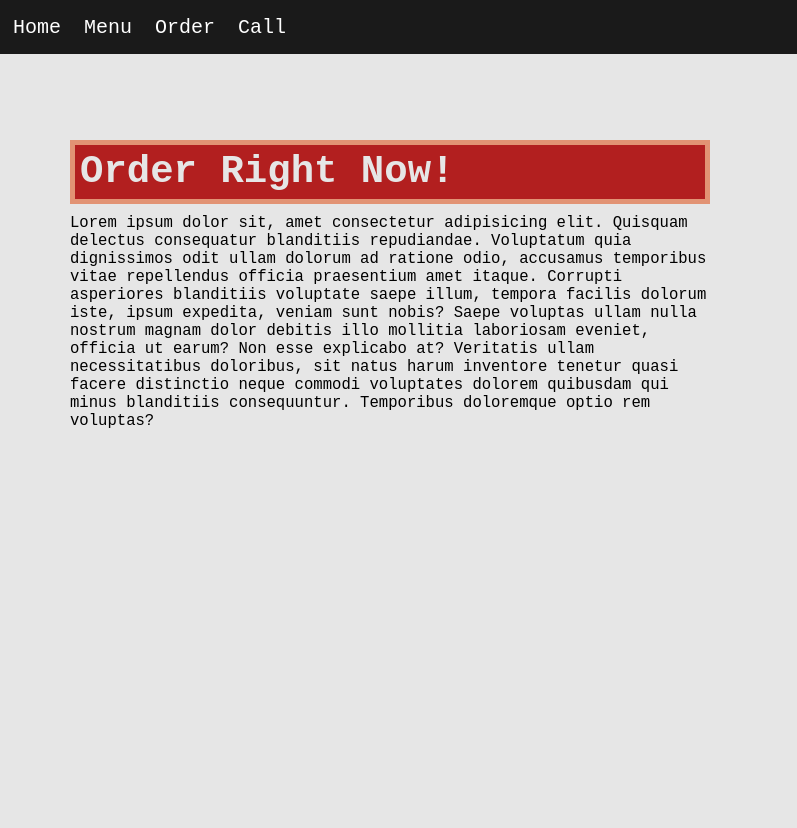
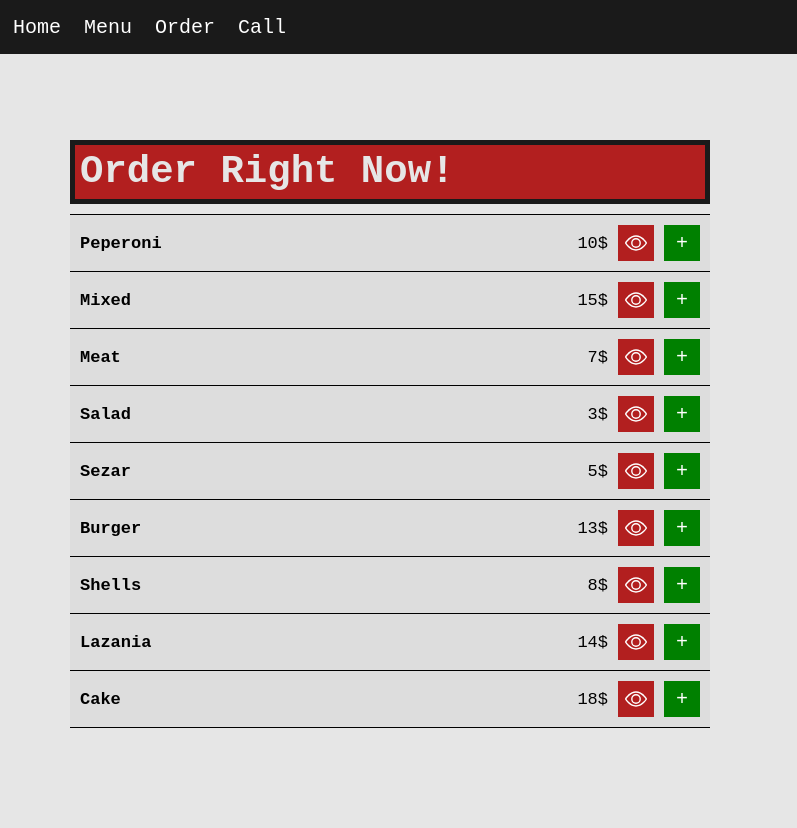
Before and after one commit to Cubical22/Food-Menu-Design, a plain HTML site: page Index.html in a window 1280 px wide. Shown: the full height of the page, 0-797 px from the left. Before the commit the page ends 800 px from the top, so only its background shows below. Drawn offline with Linux system fonts and the light colour scheme.

Commit message:
made a list that holds all orders + some css changes

```diff
--- a/Index.html
+++ b/Index.html
@@ -3,7 +3,8 @@
 <head>
     <meta charset="UTF-8">
     <meta name="viewport"
-          content="width=device-width, user-scalable=no, initial-scale=1.0, maximum-scale=1.0, minimum-scale=1.0">
+          content="width=device-width, user-scalable=no,
+           initial-scale=1.0, maximum-scale=1.0, minimum-scale=1.0">
     <meta http-equiv="X-UA-Compatible" content="ie=edge">
     <title>Main Page Design Idea</title>
     <link rel="stylesheet" href="css/main.css">
@@ -20,12 +21,56 @@
     </nav>
     <div class="main-content-holder">
         <h1 class="content-header">Order Right Now!</h1>
-        <p class="content-info">Lorem ipsum dolor sit, amet consectetur adipisicing elit. Quisquam delectus consequatur blanditiis repudiandae. Voluptatum quia dignissimos odit ullam dolorum ad ratione odio, accusamus temporibus vitae repellendus officia praesentium amet itaque.
-        Corrupti asperiores blanditiis voluptate saepe illum, tempora facilis dolorum iste, ipsum expedita, veniam sunt nobis? Saepe voluptas ullam nulla nostrum magnam dolor debitis illo mollitia laboriosam eveniet, officia ut earum?
-        Non esse explicabo at? Veritatis ullam necessitatibus doloribus, sit natus harum inventore tenetur quasi facere distinctio neque commodi voluptates dolorem quibusdam qui minus blanditiis consequuntur. Temporibus doloremque optio rem voluptas?</p>
+        <div class="order-list" id="order-list">
+            <!-- <div class="order">
+                <h3 class="order-name">peperony</h3>
+                <div class="order-ordering-side">
+                    <p class="order-prize">10$</p>
+                    <button aria-describedby="view button" title="view button"
+                    type="button" class="order-view-button"><img src="/assets/eye-off.svg" alt=""></button>
+                    <button type="button" title="add to orders" class="order-add-button">+</button>
+                </div>
+            </div> -->
+        </div>
+        <div class="bottom-space"></div>
     </div>
 
     <div class="bg-cross-line"></div>
     <img src="assets/pizza.png" alt="" class="floating-pizza-img">
+
+    <!-- this script is used to add the menu as items. the point is using this approach, we will
+    be able to not only change these values real-time, but also even fetch them from a server, and ... -->
+    <script>
+        const orders = [
+            {name: "Peperoni", prize: 10},
+            {name: "Mixed", prize: 15},
+            {name: "Meat", prize: 7},
+            {name: "Salad", prize: 3},
+            {name: "Sezar", prize: 5},
+            {name: "Burger", prize: 13},
+            {name: "Shells", prize: 8},
+            {name: "Lazania", prize: 14},
+            {name: "Cake", prize: 18},
+        ];
+        const list = document.getElementById("order-list");
+
+        function addOrdersToList() {
+            orders.forEach(order=>{
+                const orderElement = document.createElement("div");
+                orderElement.classList.add("order");
+                orderElement.innerHTML = `
+                    <h3 class="order-name">${order.name}</h3>
+                    <div class="order-ordering-side">
+                        <p class="order-prize">${order.prize}$</p>
+                        <button aria-describedby="view button" title="view button"
+                        type="button" class="order-view-button"><img src="/assets/eye-off.svg" alt=""></button>
+                        <button type="button" title="add to orders" class="order-add-button">+</button>
+                    </div>
+                `;
+
+                list.appendChild(orderElement);
+            });
+        } addOrdersToList();
+    </script>
 </body>
 </html>
--- /dev/null
+++ b/css/480.css
@@ -0,0 +1,17 @@
+@media (max-width: 480px) {
+    nav {
+        flex-direction: column-reverse;
+        align-items: center;
+    }
+
+    .nav-control-btn {
+        padding: 10px;
+    }
+
+    .main-content-holder {
+        top: 120px !important;
+        left: 10px !important;
+        width: calc(100% - 20px) !important;
+        padding-bottom: 200px;
+    }
+}
--- a/css/835.css
+++ b/css/835.css
@@ -1,8 +1,4 @@
 @media (max-width: 835px) {
-    .main-content-holder {
-        max-width: calc(100vw - 140px);
-    }
-
     .floating-pizza-img {
         right: 50% !important;
         bottom: -60% !important;
@@ -13,7 +9,10 @@
     .main-content-holder {
         top: 120px !important;
         left: 35px !important;
-        max-width: calc(100% - 70px) !important;
-        padding-bottom: 200px;
+        width: calc(100% - 70px) !important;
+    }
+
+    .bottom-space {
+        height: 200px;
     }
 }
--- a/css/content.css
+++ b/css/content.css
@@ -2,7 +2,7 @@
     position: absolute;
     top: 140px;
     left: 70px;
-    max-width: max(calc(100vw - 50%), 417px);
+    width: max(calc(100vw - 50%), 417px);
 }
 
 .content-header {
@@ -12,7 +12,7 @@
     width: 100%;
     padding: 5px;
     margin-bottom: 10px;
-    border: 5px solid var(--main-c-dark);
+    border: 5px solid #1a1a1a;
 
 
     cursor: pointer;
@@ -24,6 +24,11 @@
     color: var(--main-c-dark);
 }
 
-.content-info {
-    font-size: 1.2rem;
+.bottom-space {
+    height: 100px;
 }
+
+.order-list {
+    border: solid black;
+    border-width: 0 0 1px 0;
+}
--- a/css/main.css
+++ b/css/main.css
@@ -1,6 +1,8 @@
 @import url("/css/nav.css");
 @import url("/css/content.css");
 @import url(/css/835.css);
+@import url(/css/480.css);
+@import url(/css/order.css);
 
 * {
     margin: 0;
@@ -22,7 +24,8 @@ body {
 
 .bg-cross-line {
     position: fixed;
-    width: 100%;
+    width: 100vw;
+    left: 0;
     height: 100vh;
     top: 0;
     background-color: var(--main-c-dark);
--- a/css/nav.css
+++ b/css/nav.css
@@ -1,9 +1,12 @@
 nav {
+    position: fixed;
     width: 100%;
     display: flex;
     align-items: stretch;
     justify-content: space-between;
     background: #1a1a1a;
+
+    z-index: 2;
 }
 
 .nav-controls {
@@ -60,14 +63,3 @@ nav {
 .page-name:hover {
     color: var(--main-c);
 }
-
-@media (max-width: 480px) {
-    nav {
-        flex-direction: column-reverse;
-        align-items: center;
-    }
-
-    .nav-control-btn {
-        padding: 10px;
-    }
-}
--- /dev/null
+++ b/css/order.css
@@ -0,0 +1,62 @@
+.order {
+    width: 100%;
+    display: flex;
+    align-items: center;
+    justify-content: space-between;
+
+    border: solid black;
+    border-width: 1px 0 0 0;
+
+    padding: 10px;
+    background-color: rgba(211, 211, 211, 0.473);
+
+    cursor: pointer;
+}
+
+.order:hover {
+    background-color: rgba(223, 223, 223, 0.699);
+}
+
+.order-ordering-side {
+    display: flex;
+    align-items: stretch;
+    justify-content: space-evenly;
+    column-gap: 10px;
+}
+
+.order-name, .order-prize {
+    font-size: 17px;
+    display: flex;
+    align-items: center;
+    justify-content: center;
+}
+
+.order-ordering-side button {
+    border: none;
+    display: flex;
+    align-items: center;
+    justify-content: center;
+    font-size: 20px;
+
+    cursor: pointer;
+
+    min-height: 100%;
+    aspect-ratio: 1/1;
+}
+
+.order-view-button {
+    aspect-ratio: 1/1;
+    background-color: var(--main-c);
+    padding: 10px;
+}
+
+.order-view-button img {
+    scale: 140%;
+}
+
+.order-add-button {
+    aspect-ratio: 1/1;
+    background-color: green;
+    padding: 12px;
+    color: white;
+}
```
Also changed, not shown: assets/eye-off.svg (added), assets/eye-on.svg (added).
